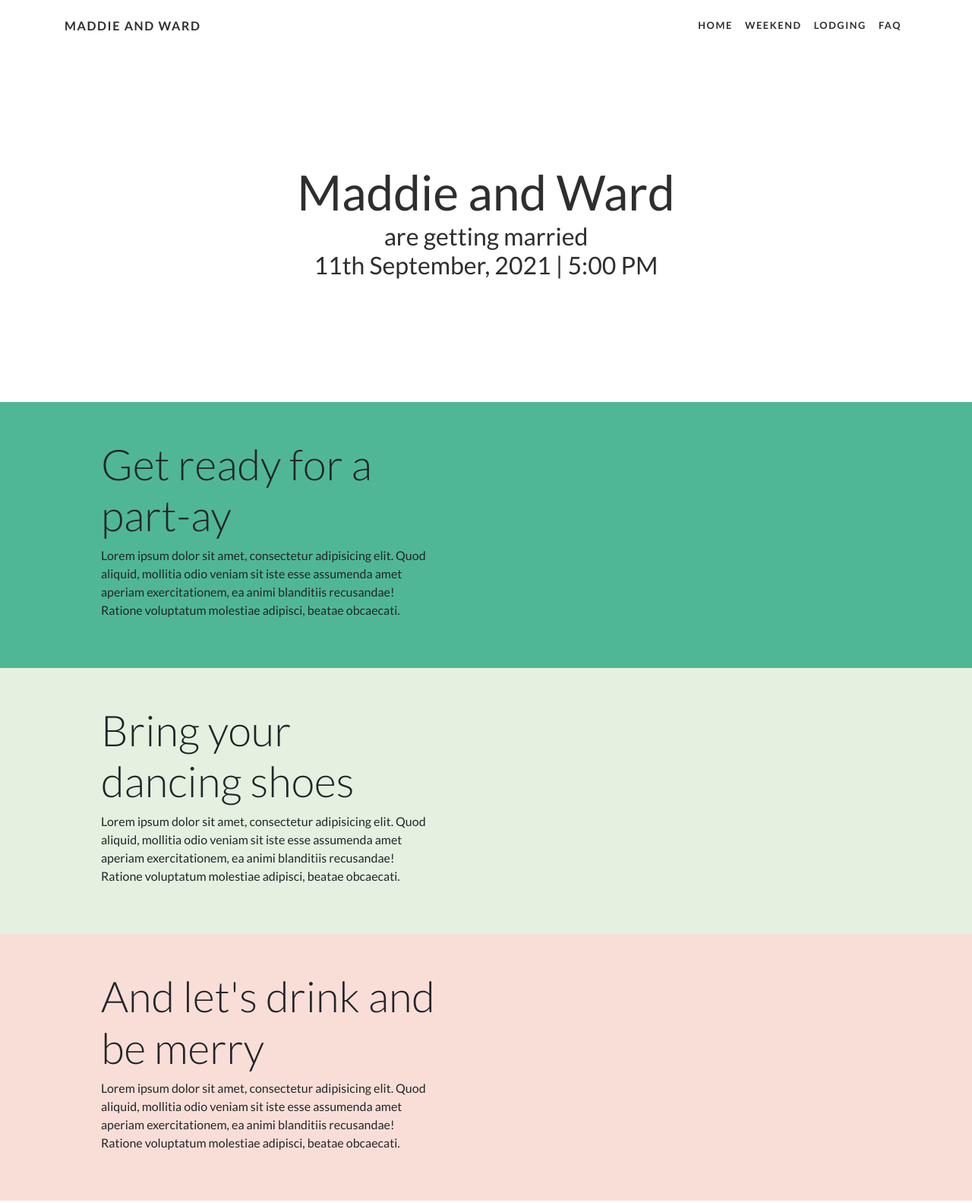
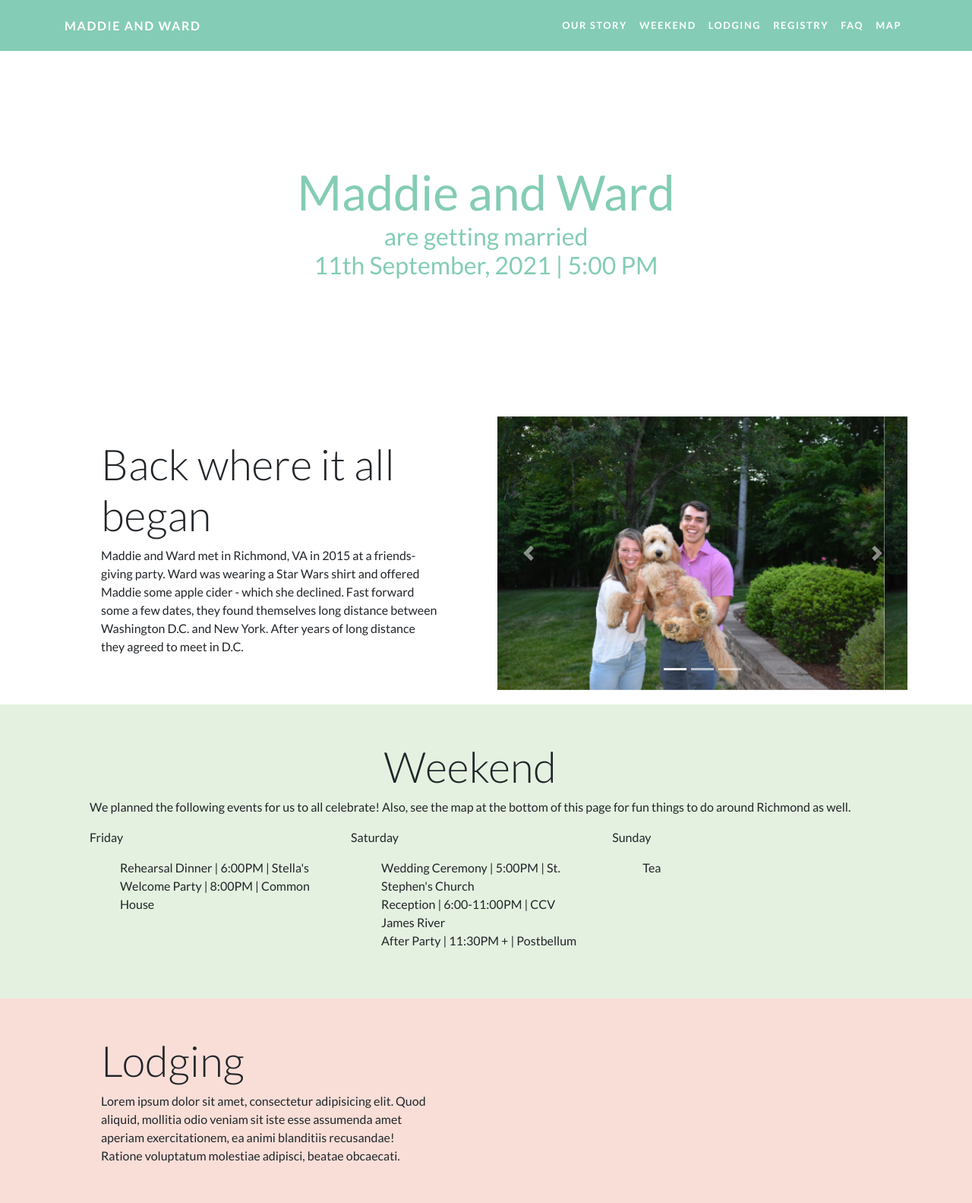
Before and after one commit to tww1192/maddieandwardwedding, a website: page index.html in a window 1280 px wide. Shown: the top 1583 px of the page at 76% size. Drawn offline with Linux system fonts and the light colour scheme.

Commit message:
Additional first changes to get the site up

```diff
--- a/css/one-page-wonder.css
+++ b/css/one-page-wonder.css
@@ -36,7 +36,7 @@ h6 {
 .navbar-custom {
   padding-top: 1rem;
   padding-bottom: 1rem;
-  /*background-color: rgba(0, 0, 0, 0.7);*/
+  background-color: rgba(80, 183, 150/*);*/, 0.7);
 }
 
 .navbar-custom .navbar-brand {
@@ -44,7 +44,7 @@ h6 {
   font-size: 1rem;
   letter-spacing: 0.1rem;
   font-weight: 700;
-  color:rgb(46,46,46);
+  color:white;
 }
 
 .navbar-custom .navbar-nav .nav-item .nav-link {
@@ -52,7 +52,7 @@ h6 {
   font-size: 0.8rem;
   font-weight: 700;
   letter-spacing: 0.1rem;
-  color:rgb(46,46,46);
+  color:white;
 }
 
 header.masthead {
@@ -61,7 +61,7 @@ header.masthead {
   padding-top: calc(7rem + 72px);
   padding-bottom: 7rem;
   /**background: linear-gradient(0deg, #ff6a00 0%, #ee0979 100%);*/
-
+  /**background-image: url(../img/IMG_0113.JPG);*/
   background-repeat: no-repeat;
   background-position: center center;
   background-attachment: scroll;
@@ -75,12 +75,12 @@ header.masthead .masthead-content {
 
 header.masthead .masthead-content .masthead-heading {
   font-size: 3rem;
-  color:rgb(46,46,46);
+  color:rgba(80, 183, 150/*);*/, 0.7);
 }
 
 header.masthead .masthead-content .masthead-subheading {
   font-size: 1.5rem;
-  color:rgb(46,46,46);
+  color:rgba(80, 183, 150/*);*/, 0.7);
 }
 
 @media (min-width: 992px) {
@@ -128,17 +128,47 @@ header.masthead .masthead-content .masthead-subheading {
   box-shadow: 0 0 0 0.2rem rgba(255, 106, 0, 0.5);
 }
 
-.section1
+.ourStory
 {
-  background-color:#50b796;
+  background-color:white;
 }
 
-.section2
+.weekend
 {
   background-color:#e4f1e0;
 }
 
-.section3
+.lodging
 {
   background-color:#f9ded8;
 }
+
+.registry
+{
+  background-color:#e4f1e0;
+}
+
+.faq
+{
+  background-color:#f9ded8;
+}
+
+.map
+{
+
+}
+
+.iframeClass
+{
+  width:100%;
+}
+
+.weekendHeader
+{
+  text-align:center;
+}
+
+.weekendList
+{
+  list-style-type: none; /* Remove bullets */
+}
--- a/index.html
+++ b/index.html
@@ -34,7 +34,7 @@
       <div class="collapse navbar-collapse" id="navbarResponsive">
         <ul class="navbar-nav ml-auto">
           <li class="nav-item">
-            <a class="nav-link" href="#">Home</a>
+            <a class="nav-link" href="#">Our Story</a>
           </li>
           <li class="nav-item">
             <a class="nav-link" href="#">Weekend</a>
@@ -43,7 +43,13 @@
             <a class="nav-link" href="#">Lodging</a>
           </li>
           <li class="nav-item">
+            <a class="nav-link" href="#">Registry</a>
+          </li>
+          <li class="nav-item">
             <a class="nav-link" href="#">FAQ</a>
+          </li>
+          <li class="nav-item">
+            <a class="nav-link" href="#">Map</a>
           </li>
         </ul>
       </div>
@@ -61,12 +67,93 @@
     </div>
   </header>
 
-  <section class="section1">
+  <section class="ourStory">
     <div class="container">
       <div class="row align-items-center">
         <div class="col-lg-6 order-lg-1">
           <div class="p-5">
-            <h2 class="display-4">Get ready for a part-ay</h2>
+            <h2 class="display-4">Back where it all began</h2>
+            <p>Maddie and Ward met in Richmond, VA in 2015 at a friends-giving party.  Ward was wearing a Star Wars shirt and offered Maddie some apple cider - which she declined.  Fast forward some a few dates, they found themselves long distance between Washington D.C. and New York.  After years of long distance they agreed to meet in D.C.</p>
+          </div>
+        </div>
+        <div class="col-lg-6 order-lg-1">
+          <div id="carouselExampleIndicators" class="carousel slide" data-ride="carousel">
+            <ol class="carousel-indicators">
+              <li data-target="#carouselExampleIndicators" data-slide-to="0" class="active"></li>
+              <li data-target="#carouselExampleIndicators" data-slide-to="1"></li>
+              <li data-target="#carouselExampleIndicators" data-slide-to="2"></li>
+            </ol>
+            <div class="carousel-inner">
+              <div class="carousel-item active">
+                <img class="d-block w-100" src="img/IMG_0113.JPG" alt="First slide">
+              </div>
+              <div class="carousel-item">
+                <img class="d-block w-100" src="img/IMG_0113.JPG" alt="Second slide">
+              </div>
+              <div class="carousel-item">
+                <img class="d-block w-100" src="img/IMG_0113.JPG" alt="Third slide">
+              </div>
+            </div>
+            <a class="carousel-control-prev" href="#carouselExampleIndicators" role="button" data-slide="prev">
+              <span class="carousel-control-prev-icon" aria-hidden="true"></span>
+              <span class="sr-only">Previous</span>
+            </a>
+            <a class="carousel-control-next" href="#carouselExampleIndicators" role="button" data-slide="next">
+              <span class="carousel-control-next-icon" aria-hidden="true"></span>
+              <span class="sr-only">Next</span>
+            </a>
+          </div>
+        </div>
+      </div>
+    </div>
+  </section>
+
+  <section class="weekend">
+    <div class="container">
+      <div class="row align-items-center">
+
+          <div class="p-5">
+            <h2 class="display-4 weekendHeader">Weekend</h2>
+            <p class="weekendHeader">We planned the following events for us to all celebrate!  Also, see the map at the bottom of this page for fun things to do around Richmond as well.</p>
+
+            <div class="row">
+                <div class="col-lg-4">
+                  <p>Friday</p>
+                  <ul>
+                    <li class="weekendList">Rehearsal Dinner | 6:00PM | Stella's</li>
+                    <li class="weekendList">Welcome Party | 8:00PM | Common House</li>
+                  </ul>
+                </div>
+
+                <div class="col-lg-4">
+                    <p>Saturday</p>
+                    <ul>
+                      <li class="weekendList">Wedding Ceremony | 5:00PM | St. Stephen's Church</li>
+                      <li class="weekendList">Reception  | 6:00-11:00PM | CCV James River</li>
+                      <li class="weekendList">After Party | 11:30PM + | Postbellum</li>
+                    </ul>
+                  </div>
+
+                  <div class="col-lg-4">
+                      <p>Sunday</p>
+                      <ul>
+                        <li class="weekendList">Tea</li>
+                      </ul>
+                    </div>
+              </div>
+
+          </div>
+
+      </div>
+    </div>
+  </section>
+
+  <section class="lodging">
+    <div class="container">
+      <div class="row align-items-center">
+        <div class="col-lg-6 order-lg-1">
+          <div class="p-5">
+            <h2 class="display-4">Lodging</h2>
             <p>Lorem ipsum dolor sit amet, consectetur adipisicing elit. Quod aliquid, mollitia odio veniam sit iste esse assumenda amet aperiam exercitationem, ea animi blanditiis recusandae! Ratione voluptatum molestiae adipisci, beatae obcaecati.</p>
           </div>
         </div>
@@ -74,12 +161,22 @@
     </div>
   </section>
 
-  <section class="section2">
+  <section class="registry">
     <div class="container">
       <div class="row align-items-center">
         <div class="col-lg-6">
+            <div class="p-5">
+          <ul>
+            <li>Crate &amp; Barrel</li>
+            <li>Amazon</li>
+            <li>Lulu Lemon</li>
+          </ul>
+          </div>
+        </div>
+
+        <div class="col-lg-6">
           <div class="p-5">
-            <h2 class="display-4">Bring your dancing shoes</h2>
+            <h2 class="display-4">Registry</h2>
             <p>Lorem ipsum dolor sit amet, consectetur adipisicing elit. Quod aliquid, mollitia odio veniam sit iste esse assumenda amet aperiam exercitationem, ea animi blanditiis recusandae! Ratione voluptatum molestiae adipisci, beatae obcaecati.</p>
           </div>
         </div>
@@ -87,17 +184,21 @@
     </div>
   </section>
 
-  <section class="section3">
+  <section class="faq">
     <div class="container">
       <div class="row align-items-center">
         <div class="col-lg-6 order-lg-1">
           <div class="p-5">
-            <h2 class="display-4">And let's drink and be merry</h2>
+            <h2 class="display-4">FAQ</h2>
             <p>Lorem ipsum dolor sit amet, consectetur adipisicing elit. Quod aliquid, mollitia odio veniam sit iste esse assumenda amet aperiam exercitationem, ea animi blanditiis recusandae! Ratione voluptatum molestiae adipisci, beatae obcaecati.</p>
           </div>
         </div>
       </div>
     </div>
+  </section>
+
+  <section class="map">
+    <iframe class="iframeClass" src="https://www.google.com/maps/d/u/0/embed?mid=1Ue7G7Sfg1gpbd4pLZF64kf86NukT1FrT" height="480"></iframe>
   </section>
 
   <!-- Footer -->
```
Also changed, not shown: css/one-page-wonder.min.css, img/IMG_0113.JPG (added), 1 other file.
